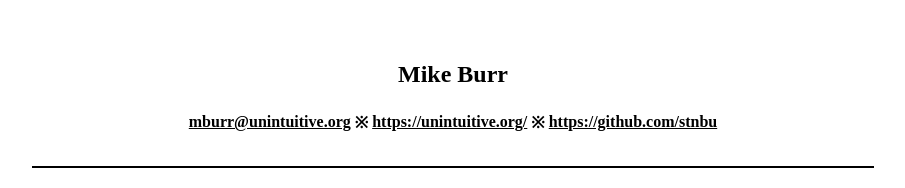
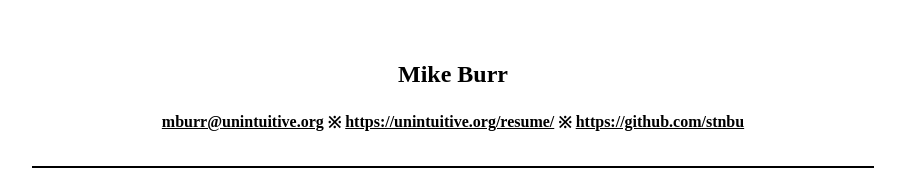
Before and after one commit to stnbu/resume, a plain HTML site: page index.html in a window 1280 px wide. Shown: the top 188 px of the page, without its empty margins (29-934 px from the left). Drawn offline with Linux system fonts and the light colour scheme.

Commit message:
resume link

```diff
--- a/index.html
+++ b/index.html
@@ -104,7 +104,7 @@
 
 				    <td>&#8251;</td>
 
-				    <td class="contact-blurb-cell"><a href="https://unintuitive.org/">https://unintuitive.org/</a></td>
+				    <td class="contact-blurb-cell"><a href="https://unintuitive.org/resume/">https://unintuitive.org/resume/</a></td>
 
 				    <td>&#8251;</td>
 
```
